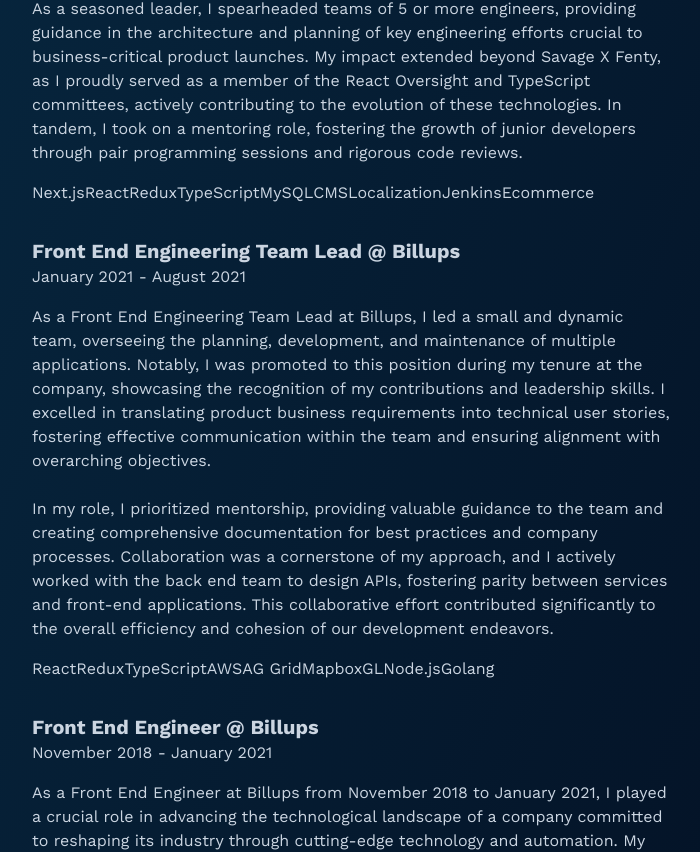
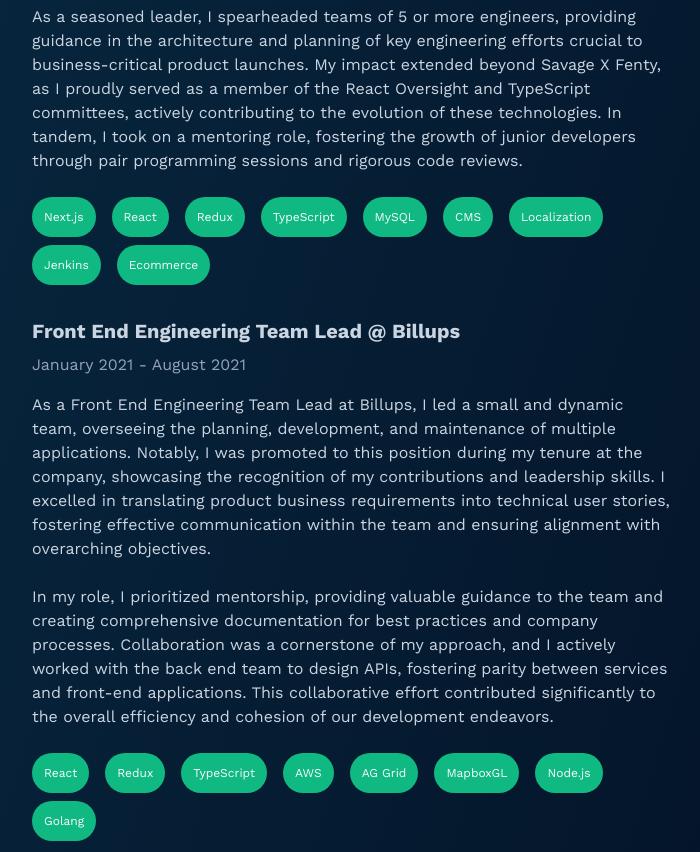
Before and after one commit to aviato/ryanprice.dev, a Next.js app: page / in a window 1280 px wide. Shown: the part 1015-1867 px from the top of the page, without its empty margins (288-988 px from the left). Built offline with nearby package versions, Linux system fonts and the light colour scheme.

Commit message:
ref: move lib to components dir

```diff
--- a/src/app/page.tsx
+++ b/src/app/page.tsx
@@ -1,6 +1,5 @@
 import { besley } from "./fonts";
-import ExpInfo from "../lib/ExpInfo";
-import Image from "next/image";
+import ExpInfo from "../components/ExpInfo";
 
 export default function Home() {
   return (
--- a/src/lib/ExpInfo.tsx
+++ b/src/components/ExpInfo.tsx
@@ -8,6 +8,29 @@
   jobTitle: string;
   technologies: string[];
 }
+
+interface TechTagsProps {
+  companyName: string;
+  dateRange: string;
+  technologies: string[];
+}
+
+const TechTags: React.FC<TechTagsProps> = ({
+  companyName,
+  dateRange,
+  technologies,
+}) => (
+  <ul className="mt-4 flex flex-wrap">
+    {technologies.map((tech: string, i) => (
+      <li
+        key={`${tech}@${companyName}-${dateRange}-${i}`}
+        className="text-xs text-slate-50 mr-4 mt-2 bg-emerald-500 rounded-full p-3"
+      >
+        {tech}
+      </li>
+    ))}
+  </ul>
+);
 
 const ExpInfo: React.FC<ExpInfoProps> = ({
   children,
@@ -23,7 +46,11 @@
       </h3>
       <p className="text-slate-400 mt-2">{dateRange}</p>
       <p className="mt-4">{children}</p>
-      <TagList companyName={companyName} technologies={technologies} />
+      <TechTags
+        companyName={companyName}
+        dateRange={dateRange}
+        technologies={technologies}
+      />
     </article>
   );
 };
--- a/src/lib/TagList.tsx
+++ b/src/components/TagList.tsx
@@ -1,15 +1,18 @@
+import '../app/globals.css'
+
 interface TagListProps {
   companyName: string;
+  dateRange: string;
   technologies: string[];
 }
 
-const TagList: React.FC<TagListProps> = ({ companyName, technologies }) => {
+const TagList: React.FC<TagListProps> = ({ companyName, dateRange, technologies }) => {
   return (
     <ul className="mt-4 flex flex-wrap">
       {technologies.map((tech: string) => (
         <li
-          className="text-xs text-slate-50 mr-4 mt-2 bg-gradient-to-br from-emerald-300 to-emerald-800 rounded-full p-3"
-          key={`${tech}@${companyName}`}
+          key={`${tech}@${companyName}-${dateRange}`}
+          className="text-xs text-slate-50 mr-4 mt-2 bg-emerald-500 rounded-full p-3"
         >
           {tech}
         </li>
```
